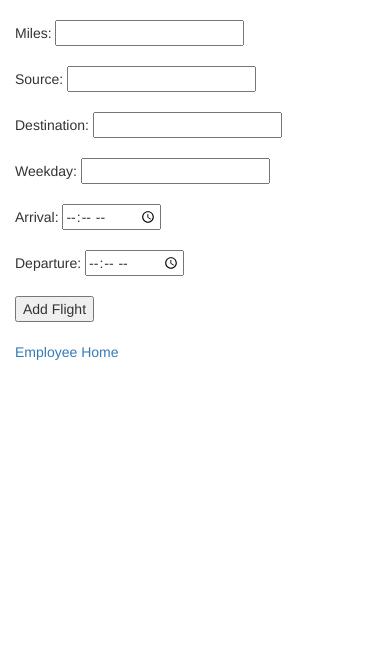
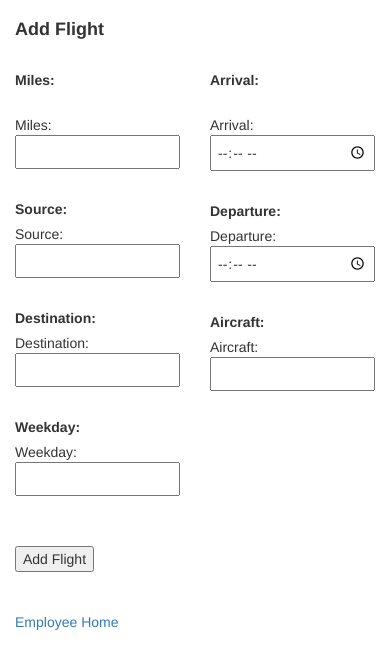
Before and after one commit to imanchee01/AirlineReservationSystem, a Flask app: page /edit-flights in a window 390 px wide. Shown: the top 669 px of the page. Run offline with Flask 3, Linux system fonts and the light colour scheme; parts of the project's set-up code (start-up, migrations or seed data) failed here and were passed over.

Commit message:
add flight works, employee-home up to date

```diff
--- a/database.py
+++ b/database.py
@@ -163,14 +163,15 @@ def user_with_email_exists(email):
     return False
 
 
-def add_flight(miles, source, destination, weekday, arrival, departure):
+def add_flight(miles, source, destination, weekday, arrival, departure, aircraft_id):
     conn = get_db_connection()
     if conn:
         cursor = conn.cursor()
-        query = """INSERT INTO flights (miles, source, destination, weekday, arrival, departure)
-                   VALUES (%s, %s, %s, %s, %s, %s)"""
-        params = (miles, source, destination, weekday, arrival, departure)
+        query = """INSERT INTO flights (flight_miles, flight_source, flight_destination, flight_weekday, flight_arrTime, flight_depTime, flight_aircraftId)
+                   VALUES (%s, %s, %s, %s, %s, %s, %s)"""
+        params = (miles, source, destination, weekday, arrival, departure, aircraft_id)
         try:
+
             cursor.execute(query, params)
             conn.commit()
         except mariadb.Error as e:
@@ -182,7 +183,23 @@ def add_flight(miles, source, destination, weekday, arrival, departure):
     return True
 
 
+def aircraft_exists(aircraft_id):
+    conn = get_db_connection()
+    if not conn:
+        return False
+
+    try:
+        cursor = conn.cursor()
+        cursor.execute("SELECT 1 FROM aircraft WHERE aircraftId = %s", (aircraft_id,))
+        return bool(cursor.fetchone())
+    except mariadb.Error as e:
+        print(f"Error: {e}")
+        return False
+    finally:
+        conn.close()
+
 if __name__ == "__main__":
     userId = 28  # Replace with an actual user_id you want to test.
     client_data = get_data_for_client(userId)
     print(client_data)  # This will print the data returned by the function
+    print(add_flight(409, "AMS", "ARN", "monday", "09:20:00", "12:20:00", 28))
--- a/main.py
+++ b/main.py
@@ -205,29 +205,37 @@ def check_out():
 def order_confirmation():
     return render_template("order-confirmation.html")
 
-
+# manage request opens employee home
 @app.route('/manage-requests')
 def manage_requests():
-    # Your logic for managing requests
     return render_template('employee-home.html')
 
+@app.route('/edit-aircraft')
+def edit_aircraft():
+    return render_template('edit-aircraft.html')
 @app.route("/edit-flights", methods=["GET", "POST"])
 def edit_flights():
     return render_template("edit-flights.html")
 
-@app.route('/add_flight', methods=['POST'])
+@app.route("/cancellation-requests", methods=["GET", "POST"])
+def cancellation_requests():
+    return render_template("cancellation-requests.html")
+@app.route('/add_flight_route', methods=["GET", "POST"])
 def add_flight_route():
-    if not request.form or not all(key in request.form for key in ('miles', 'source', 'destination', 'weekday', 'arrival', 'departure')):
+    if not request.form or not all(key in request.form for key in ('miles', 'source', 'destination', 'weekday', 'arrival', 'departure', "aircraft_id")):
         return 'All fields are required', 400
-
+    aircraft_id = request.form['aircraft_id']
+    if not aircraft_exists(aircraft_id):
+        return 'Invalid aircraft_id', 400
     miles = request.form['miles']
     source = request.form['source']
     destination = request.form['destination']
     weekday = request.form['weekday']
     arrival = request.form['arrival']
     departure = request.form['departure']
+    aircraft_id = request.form['aircraft_id']
 
-    if add_flight(miles, source, destination, weekday, arrival, departure):
+    if add_flight(miles, source, destination, weekday, arrival, departure, aircraft_id):
         return 'Flight added successfully', 201
     else:
         return 'Internal Server Error', 500
--- a/templates/edit-flights.html
+++ b/templates/edit-flights.html
@@ -2,23 +2,55 @@
 {% block content %}
 
 <body>
-<form action="http://127.0.0.1:5000/add_flight" method="post">
+<style>
+    input[type="text"],
+    input[type="time"],
+    input[type="number"] {
+      width: 100%;
+      padding: 5px;
+      margin-bottom: 10px;
+      text-align: -webkit-left;
+    }
+
+    label {
+      display: block;
+      font-weight: bold;
+    }
+</style>
+<h1 style="font-weight: bold; font-size: 18px;">Add Flight</h1>
 <br>
-    Miles: <input type="text" name="miles"><br>
+<form action="http://127.0.0.1:5000/add_flight_route" method="post">
+    <div class="row">
+     <div class="col-xs-6">
+      <label for="miles">Miles:</label>
       <br>
-    Source: <input type="text" name="source"><br>
+      Miles: <input type="text" name="miles" required><br>
       <br>
-    Destination: <input type="text" name="destination"><br>
+         <label for="source">Source:</label>
+      Source: <input type="text" name="source" required><br>
       <br>
-    Weekday: <input type="text" name="weekday"><br>
+         <label for="destination">Destination:</label>
+      Destination: <input type="text" name="destination" required><br>
       <br>
-    Arrival: <input type="time" name="arrival"><br>
+         <label for="weekday">Weekday:</label>
+      Weekday: <input type="text" name="weekday" required><br>
+     </div>
+        <div class="col-xs-6">
+     <label for="arrival">Arrival:</label>
       <br>
-    Departure: <input type="time" name="departure"><br>
+      Arrival: <input type="time" name="arrival" required><br>
       <br>
+            <label for="departure">Departure:</label>
+      Departure: <input type="time" name="departure" required><br>
+      <br>
+            <label for="aircraft">Aircraft:</label>
+      Aircraft: <input type="number" name="aircraft_id" required><br>
+            </div>
+   </div>
+      <br><br>
       <input type="submit" value="Add Flight">
 </form>
-<br>
+<br><br>
 <a href="/employee-home">Employee Home</a>
 </body>
 
```
Also changed, not shown: templates/cancellation-requests.html (added, +75 -0 lines), templates/edit-aircraft.html (added, +60 -0 lines), templates/employee-home.html (+20 -8 lines), templates/pending-requests.html (deleted, +0 -7 lines). Lines whose indentation alone changed are shown as unchanged.
